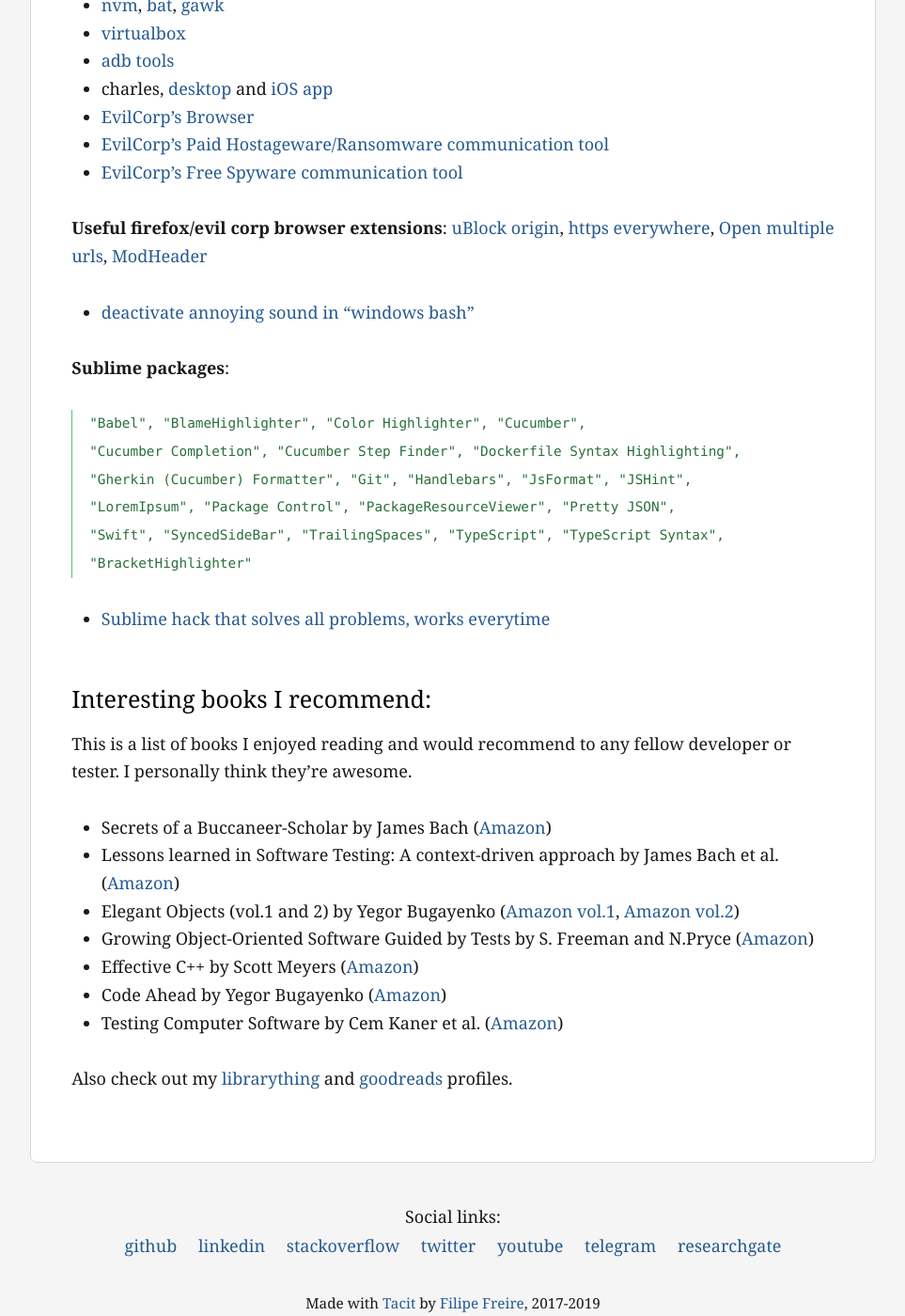
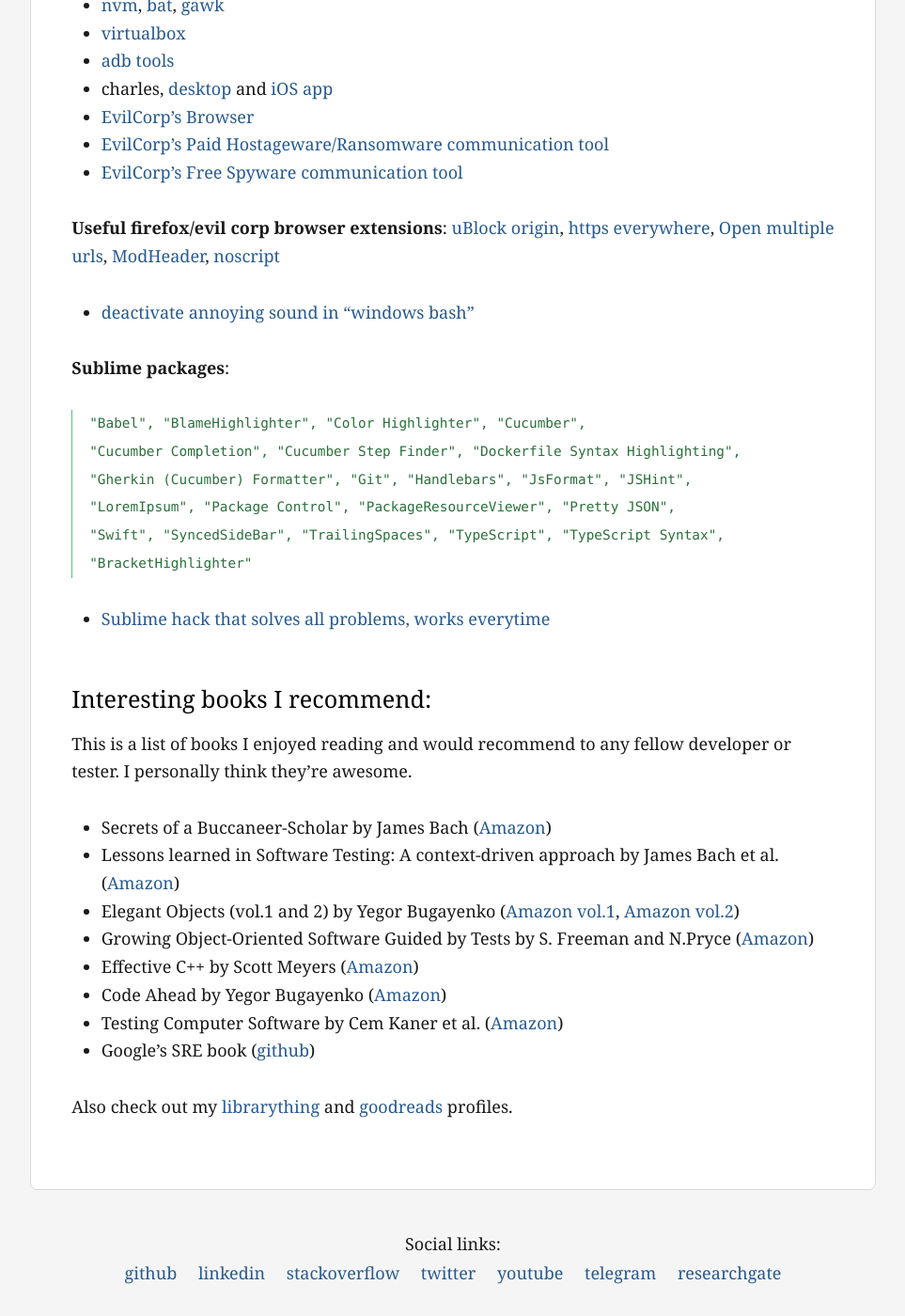
Before and after one commit to filfreire/filfreire.github.io, a Jekyll site: the page built from onboard.md, in a window 1280 px wide and 1400 px high, scrolled down 1213 px. Shown: the whole window at 94% size, without its empty margins (158-1121 px from the left). Built offline with Jekyll 4.4.1, drawn with Linux system fonts in a browser that asks for light colours.

Commit message:
add book and plugin to onboard

```diff
--- a/onboard.md
+++ b/onboard.md
@@ -39,7 +39,7 @@
 - [EvilCorp's Paid Hostageware/Ransomware communication tool](https://slack.com/)
 - [EvilCorp's Free Spyware communication tool](https://www.skype.com/en/)
 
-**Useful firefox/evil corp browser extensions**: [uBlock origin](https://github.com/gorhill/uBlock), [https everywhere](https://www.eff.org/https-everywhere), [Open multiple urls](https://chrome.google.com/webstore/detail/open-multiple-urls/oifijhaokejakekmnjmphonojcfkpbbh?hl=en), [ModHeader](https://chrome.google.com/webstore/detail/modheader/idgpnmonknjnojddfkpgkljpfnnfcklj)
+**Useful firefox/evil corp browser extensions**: [uBlock origin](https://github.com/gorhill/uBlock), [https everywhere](https://www.eff.org/https-everywhere), [Open multiple urls](https://chrome.google.com/webstore/detail/open-multiple-urls/oifijhaokejakekmnjmphonojcfkpbbh?hl=en), [ModHeader](https://chrome.google.com/webstore/detail/modheader/idgpnmonknjnojddfkpgkljpfnnfcklj), [noscript](https://noscript.net/)
 
 - [deactivate annoying sound in "windows bash"](https://stackoverflow.com/a/39688603/7468990)
 
@@ -66,5 +66,6 @@
 - Effective C++ by Scott Meyers ([Amazon](http://amzn.eu/2hIIjY3))
 - Code Ahead by Yegor Bugayenko ([Amazon](https://www.amazon.com/dp/1982063742))
 - Testing Computer Software by Cem Kaner et al. ([Amazon](https://www.amazon.com/dp/0471358460/))
+- Google's SRE book ([github](https://github.com/captn3m0/google-sre-ebook))
 
 Also check out my <a href="https://www.librarything.com/profile/filfreire">librarything</a> and <a href="https://www.goodreads.com/user/show/72814465-filipe-freire">goodreads</a> profiles.
```
